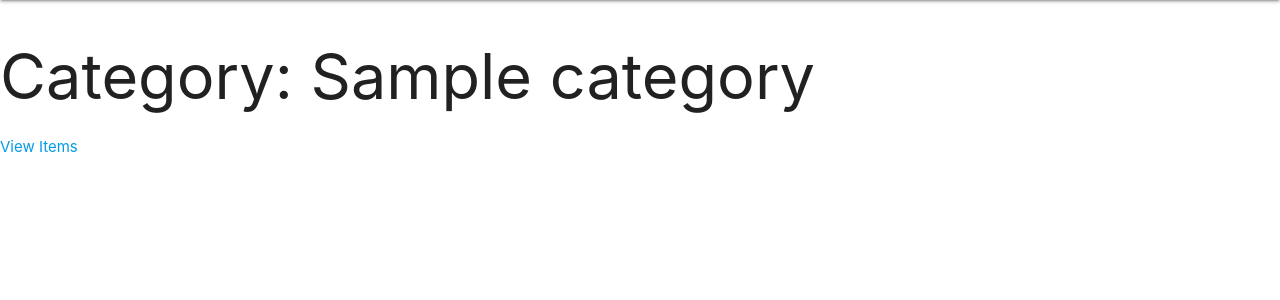
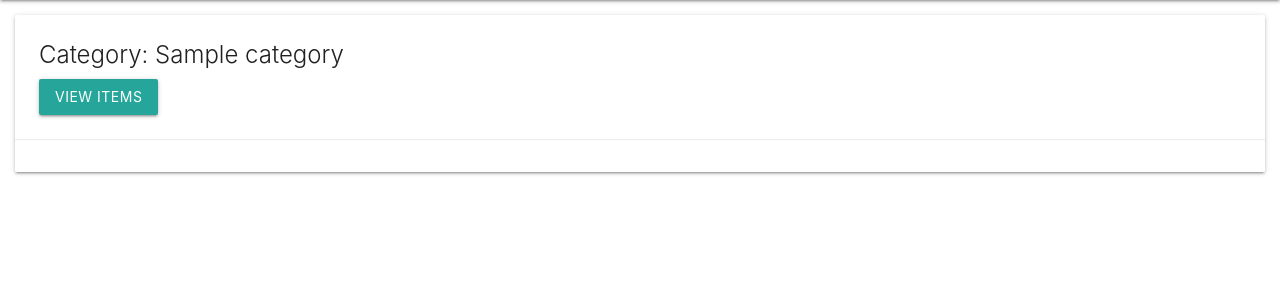
Before and after one commit to btyy77c/python_flask, a Flask app: a page that uses templates/categories/show.html in a window 1280 px wide. Shown: the part 64-364 px from the top of the page. Run offline with Flask 2, Linux system fonts and the light colour scheme; tables that the repository leaves empty hold one stand-in row (values such as "Sample post"); some libraries are stand-ins or nearby versions.

Commit message:
Added confirm to delete

```diff
--- a/static/css/index.css
+++ b/static/css/index.css
@@ -7,6 +7,8 @@ select {
 }
 
 #createCategoryErrors,
+#deleteErrors,
+#editErrors,
 #itemErrors {
   color: #f44336;
   cursor: pointer;
--- a/static/js/categoryDelete.js
+++ b/static/js/categoryDelete.js
@@ -16,8 +16,8 @@ const creatErrorTag = () => {
 const createFormSumbission = () => {
   document.querySelector('#categoryDelete button').addEventListener('click', (e) => {
     e.preventDefault()
-    window.alert('Are you sure you want to delete this category?')
-    if (firebaseUser) { deleteCategory(path) }
+    let c = confirm('Are you sure you want to delete this category?')
+    if (c && firebaseUser) { deleteCategory(path) }
   })
 }
 
--- a/static/js/itemDelete.js
+++ b/static/js/itemDelete.js
@@ -16,8 +16,8 @@ const creatErrorTag = () => {
 const createFormSumbission = () => {
   document.querySelector('#itemDelete button').addEventListener('click', (e) => {
     e.preventDefault()
-    window.alert('Are you sure you want to delete this item?')
-    if (firebaseUser) { deleteItem(path) }
+    let c = confirm('Are you sure you want to delete this item?')
+    if (c && firebaseUser) { deleteItem(path) }
   })
 }
 
--- a/templates/categories/show.html
+++ b/templates/categories/show.html
@@ -1,24 +1,31 @@
 {% extends 'layout/index.html' %}
 
 {% block content %}
-  <h1>Category: {{ category.name }}</h1>
+  <div class="card">
+    <div class="card-content">
+      <span class="card-title">Category: {{ category.name }}</span>
 
+      <a class="btn waves-effect waves-light" href="{{ url_for('ItemIndex', name=category.name) }}">
+        <p>View Items</p>
+      </a>
+    </div>
+
+    <div class="card-action edit">
       <div id="categoryDelete" class='hidden'>
-    <button>Delete</button>
+        <button class="btn waves-effect waves-light">Delete</button>
         <p id='deleteErrors'></p>
       </div>
 
       <div id="categoryEdit" class='hidden'>
-    <button id='editDisplay'>Edit Category</button>
+        <button class="btn waves-effect waves-light" id='editDisplay'>Edit</button>
         <form class='hidden'>
+          <hr />
           <input type="text" aria-label="Category Name" name="name" value='{{ category.name }}'>
           <input type="hidden" name="id" value='{{ category.id }}'>
-      <button>Update Category</button>
+          <button class="btn waves-effect waves-light">Update Category</button>
         </form>
         <p id='editErrors'></p>
       </div>
-
-  <a href="{{ url_for('ItemIndex', name=category.name) }}">
-    <p>View Items</p>
-  </a>
+    </div>
+  </div>
 {% endblock %}
```
Also changed, not shown: database/catalog.db. Lines whose indentation alone changed are shown as unchanged.
